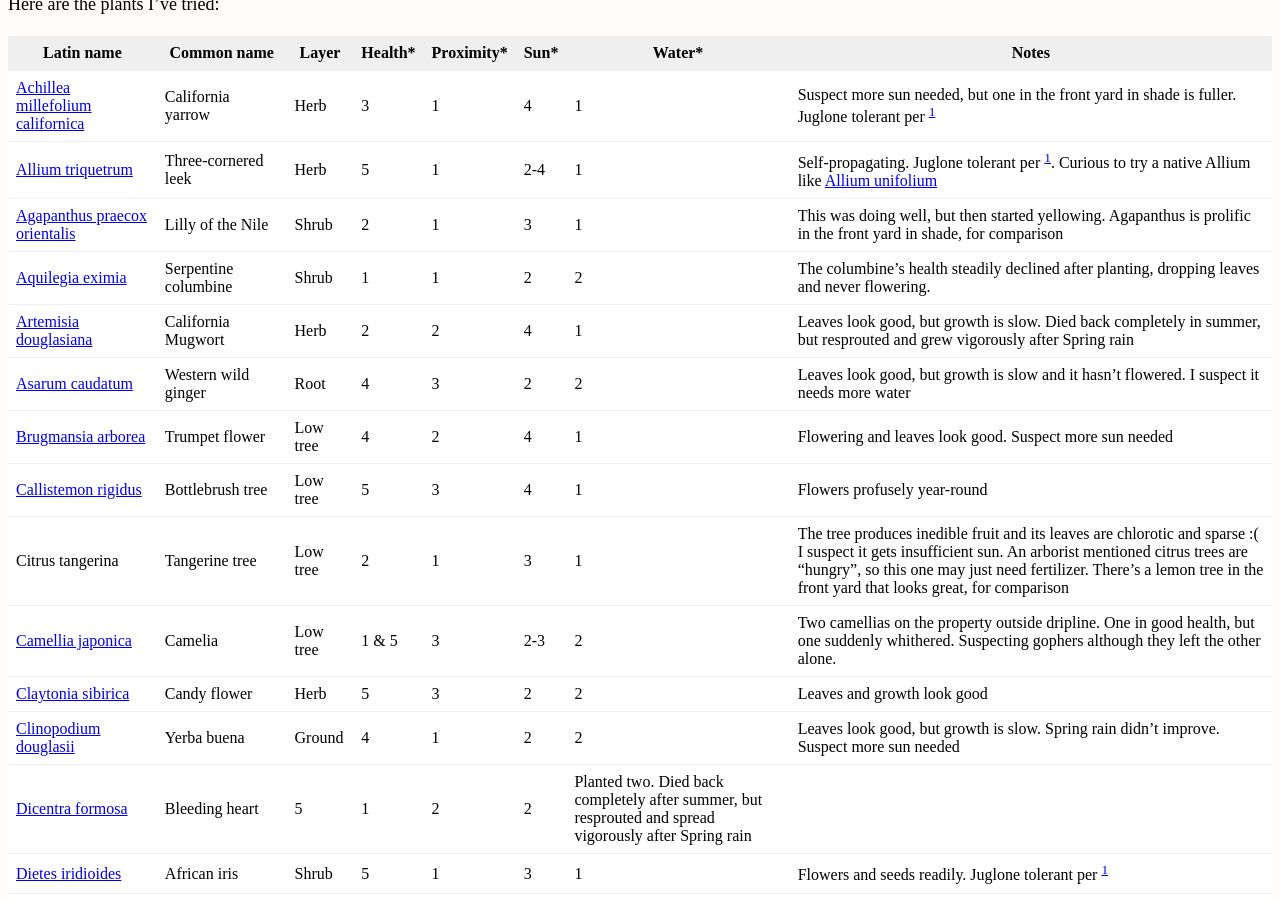
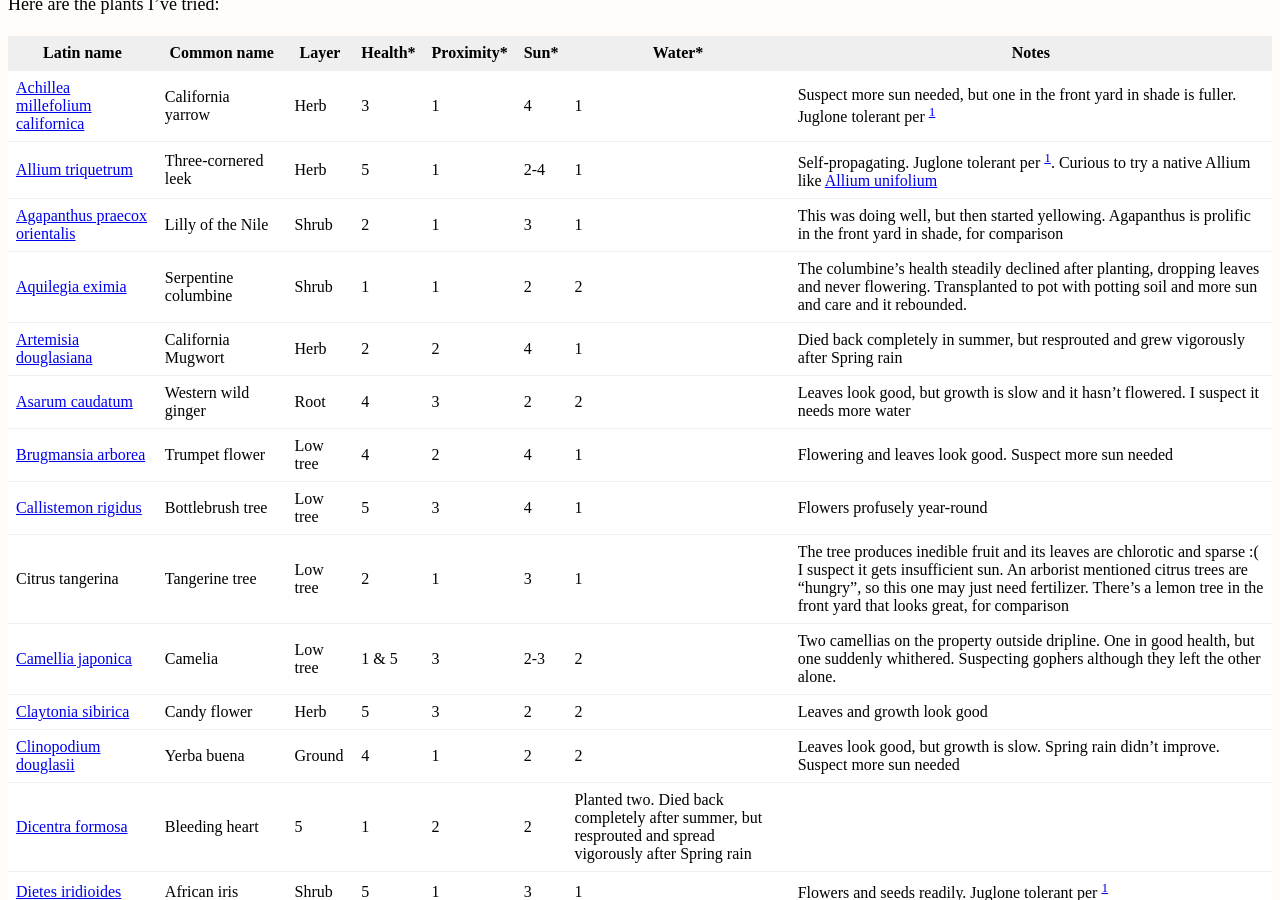
Before and after one commit to erikeldridge/erikeldridge.github.com, a Jekyll site: the page built from _posts/2018-01-20-walnut-guild.md, in a window 1280 px wide and 900 px high, scrolled down 657 px. Built offline with Jekyll 4.4.1, drawn with Linux system fonts in a browser that asks for light colours; nearby versions of some CDN libraries.

Commit message:
Update from Forestry.io - 2018-01-20-walnut-guild.md

```diff
--- a/_posts/2018-01-20-walnut-guild.md
+++ b/_posts/2018-01-20-walnut-guild.md
@@ -39,8 +40,8 @@ Here are the plants I've tried:
 | [Achillea millefolium californica](https://www.inaturalist.org/taxa/239065-Achillea-millefolium-californica) | California yarrow | Herb | 3 | 1 | 4 | 1 | Suspect more sun needed, but one in the front yard in shade is fuller. Juglone tolerant per [^PennState] |
 | [Allium triquetrum](https://www.inaturalist.org/taxa/55505-Allium-triquetrum) | Three-cornered leek | Herb | 5 | 1 | 2-4 | 1 | Self-propagating. Juglone tolerant per [^PennState]. Curious to try a native Allium like [Allium unifolium](https://www.inaturalist.org/taxa/59781-Allium-unifolium) |
 | [Agapanthus praecox orientalis](https://www.inaturalist.org/taxa/57838-Agapanthus-praecox-orientalis) | Lilly of the Nile | Shrub | 2 | 1 | 3 | 1 | This was doing well, but then started yellowing. Agapanthus is prolific in the front yard in shade, for comparison |
-| [Aquilegia eximia](https://www.inaturalist.org/taxa/57230-Aquilegia-eximia) | Serpentine columbine | Shrub | 1 | 1 | 2 | 2 | The columbine's health steadily declined after planting, dropping leaves and never flowering. |
-| [Artemisia douglasiana](https://www.inaturalist.org/taxa/52854-Artemisia-douglasiana) | California Mugwort | Herb | 2 | 2 | 4 | 1 | Leaves look good, but growth is slow. Died back completely in summer, but resprouted and grew vigorously after Spring rain |
+| [Aquilegia eximia](https://www.inaturalist.org/taxa/57230-Aquilegia-eximia) | Serpentine columbine | Shrub | 1 | 1 | 2 | 2 | The columbine's health steadily declined after planting, dropping leaves and never flowering. Transplanted to pot with potting soil and more sun and care and it rebounded. |
+| [Artemisia douglasiana](https://www.inaturalist.org/taxa/52854-Artemisia-douglasiana) | California Mugwort | Herb | 2 | 2 | 4 | 1 | Died back completely in summer, but resprouted and grew vigorously after Spring rain |
 | [Asarum caudatum](https://www.inaturalist.org/taxa/52858-Asarum-caudatum) | Western wild ginger | Root | 4 | 3 | 2 | 2 | Leaves look good, but growth is slow and it hasn't flowered. I suspect it needs more water |
 | [Brugmansia arborea](https://www.inaturalist.org/taxa/126914-Brugmansia-arborea) | Trumpet flower | Low tree | 4 | 2 | 4 | 1 | Flowering and leaves look good. Suspect more sun needed |
 | [Callistemon rigidus](https://www.inaturalist.org/taxa/146916-Callistemon-rigidus) | Bottlebrush tree | Low tree | 5 | 3 | 4 | 1 | Flowers profusely year-round |
```
Also changed, not shown: other parts of _posts/2018-01-20-walnut-guild.md (+1 -0 lines).
